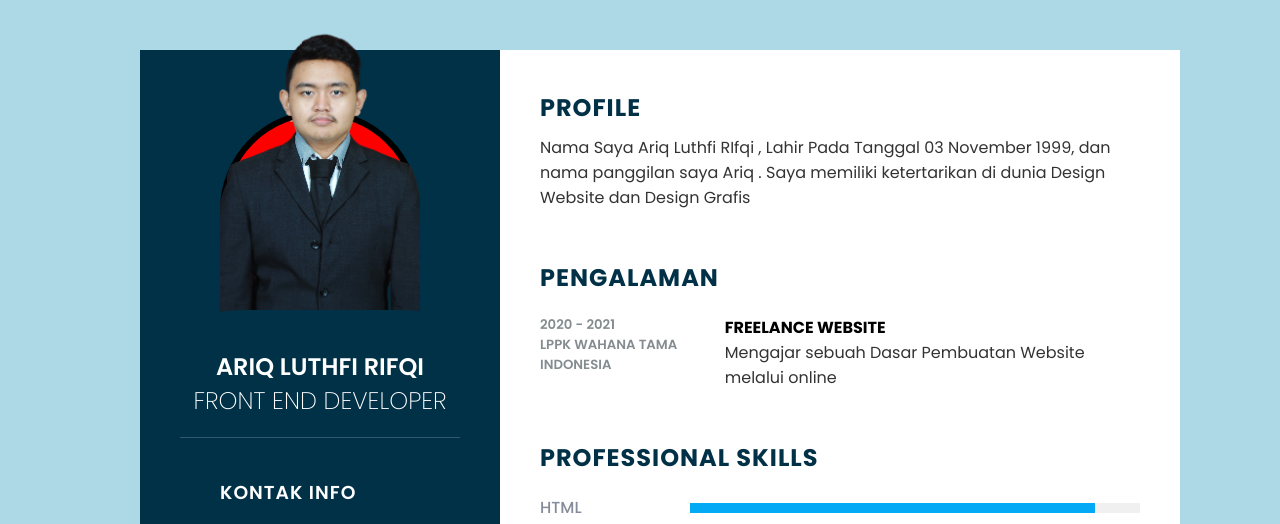
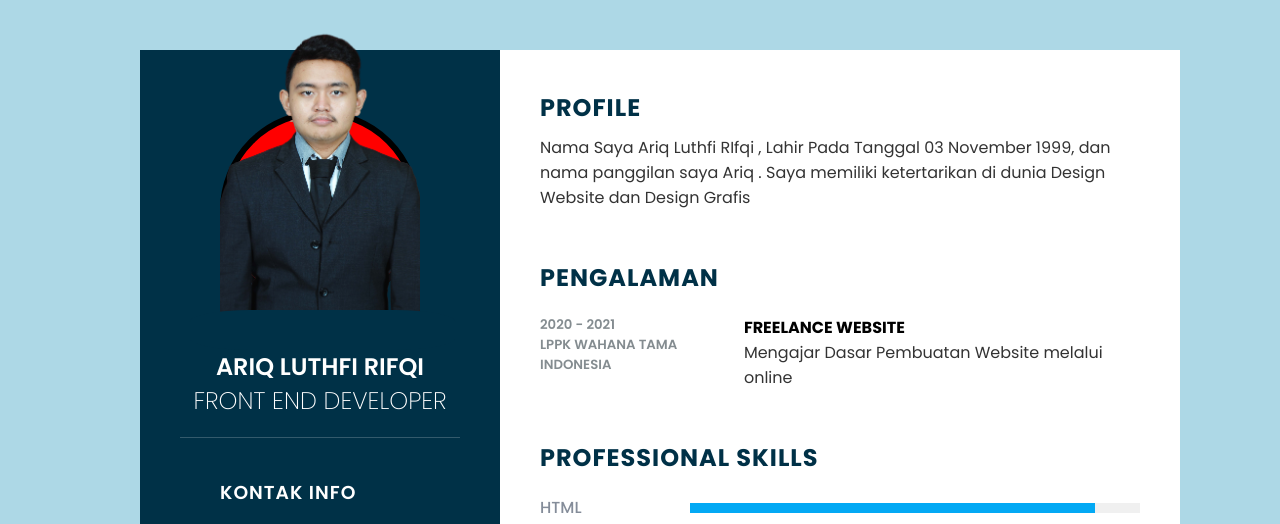
Before and after one commit to TTzluthfi/luthfi-ariqa, a plain HTML site: page index.html in a window 1280 px wide. Shown: the top 524 px of the page. Drawn offline with Linux system fonts and the light colour scheme.

Commit message:
teks lppk 2

```diff
--- a/index.html
+++ b/index.html
@@ -114,7 +114,7 @@
                     </div>
                         <div class="text">
                             <h4>Freelance Website</h4>
-                            <p> Mengajar sebuah Dasar Pembuatan Website melalui online </p>
+                            <p> Mengajar Dasar Pembuatan Website melalui online </p>
                         </div>
                 </div>
                 <!--  -->
```
